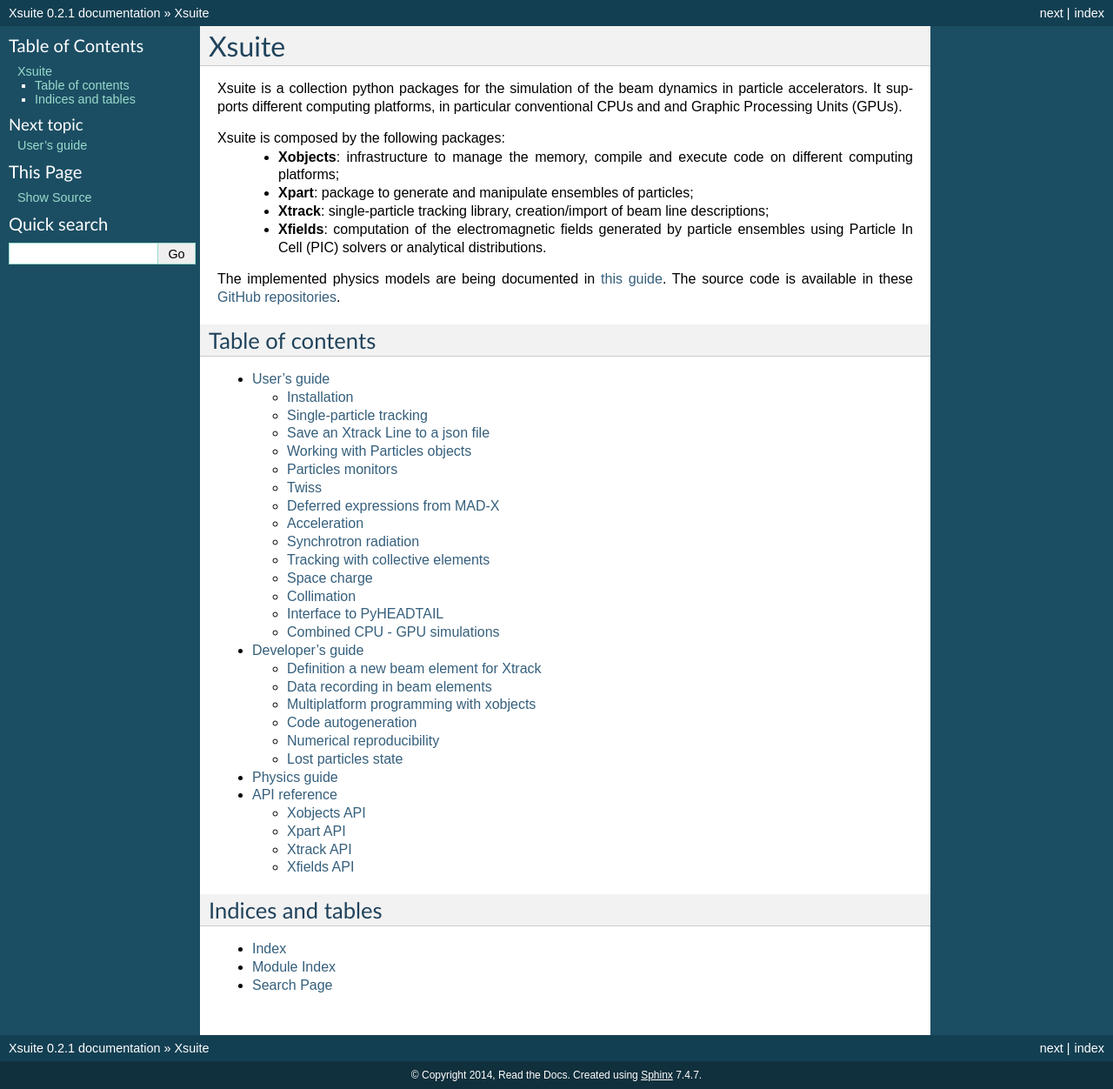
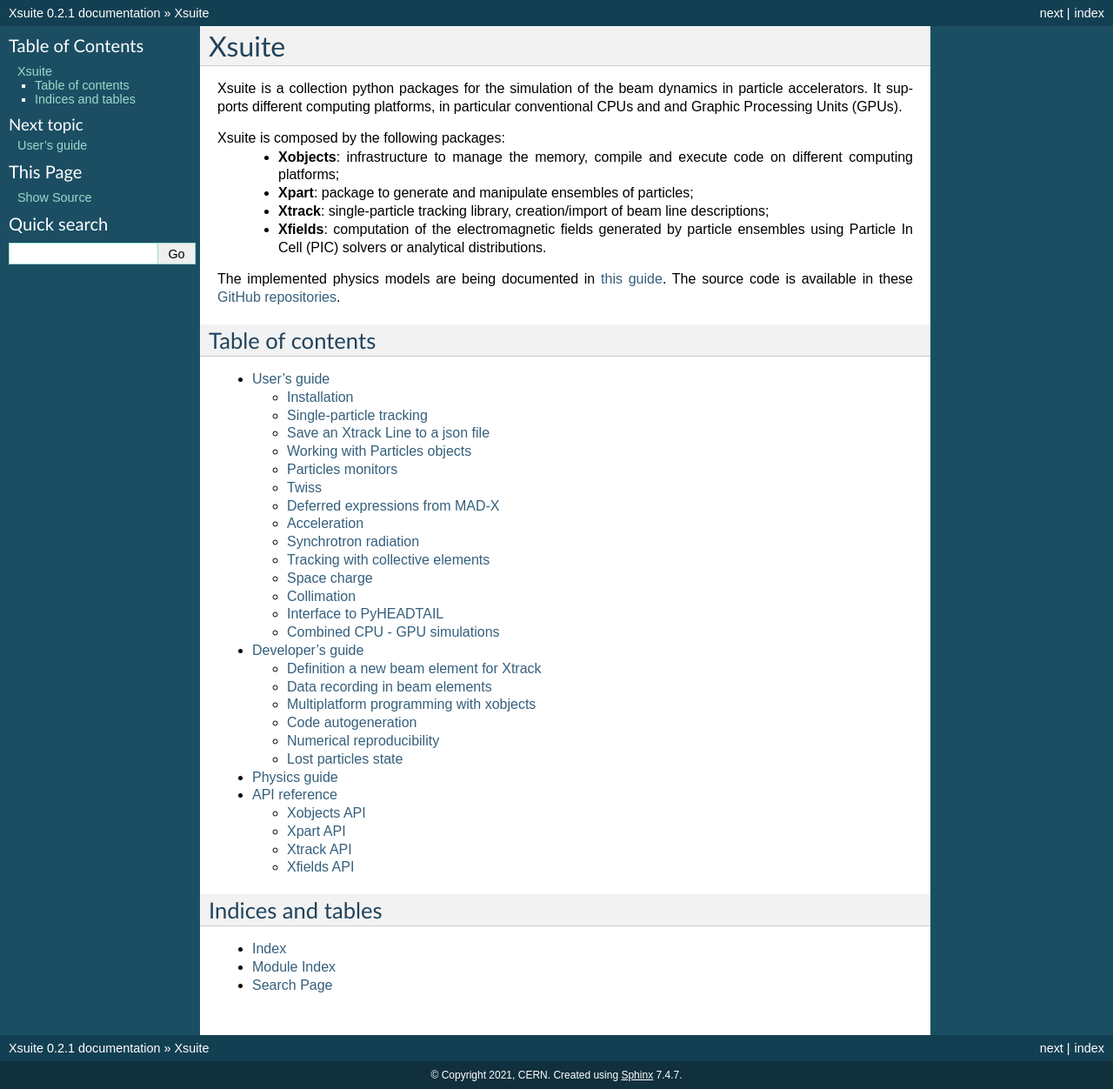
Before and after one commit to xsuite/xsuite, a Sphinx documentation site: the page built from docs/index.rst, in a window 1280 px wide. Shown: the whole page at 87% size. Built offline with Sphinx 7.4.7, drawn with Linux system fonts in a browser that asks for light colours.

Commit message:
Quick push

```diff
--- a/docs/conf.py
+++ b/docs/conf.py
@@ -151,7 +151,7 @@
 
 # General information about the project.
 project = u'Xsuite'
-copyright = u'2014, Read the Docs'
+copyright = u'2021, CERN'
 
 # The version info for the project you're documenting, acts as replacement for
 # |version| and |release|, also used in various other places throughout the
```
